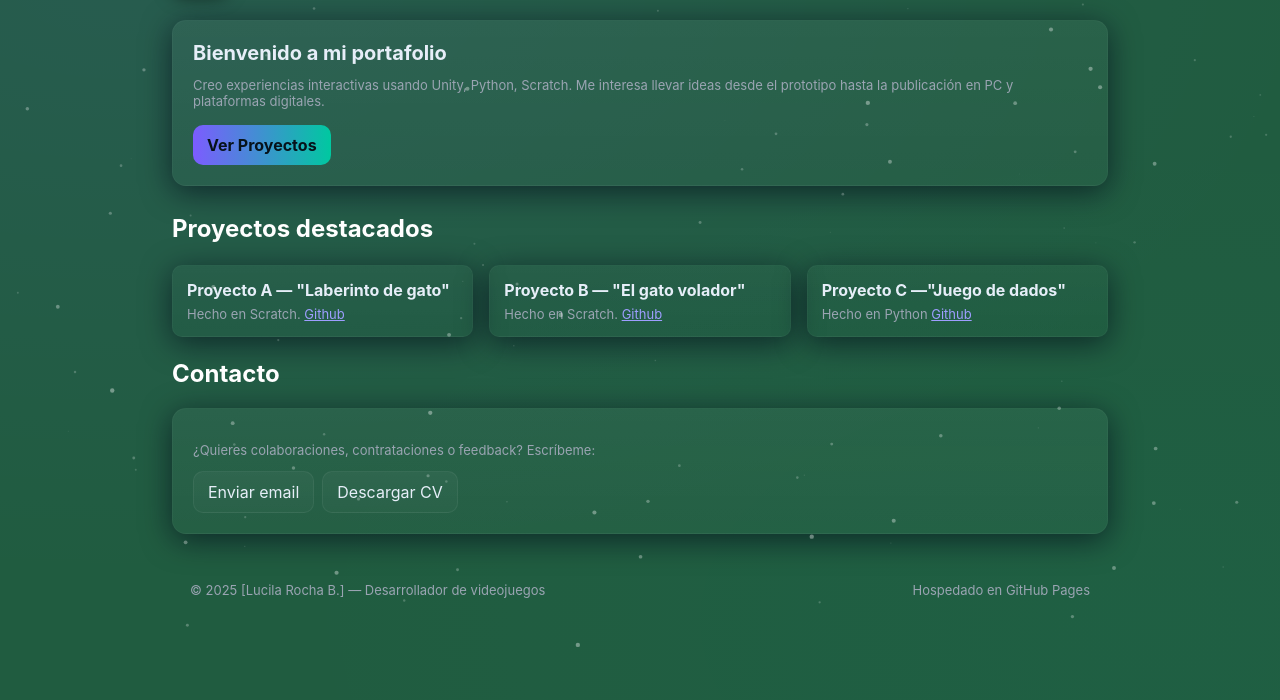
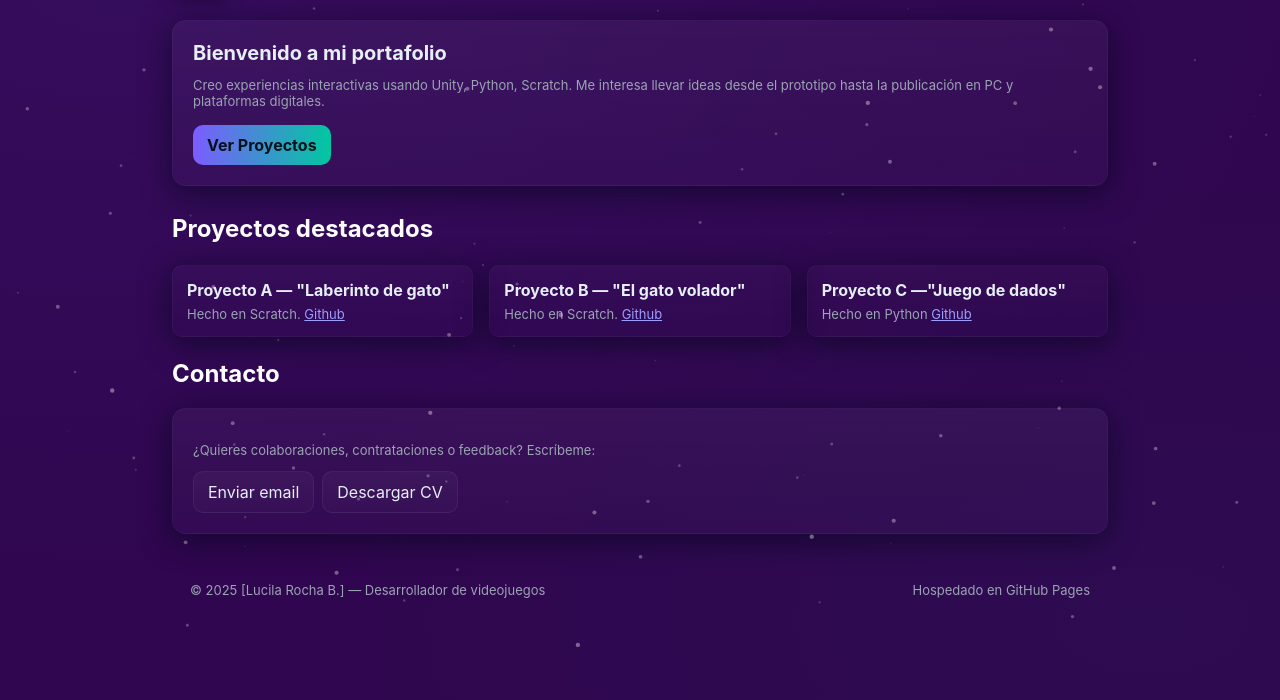
Before and after one commit to lucilakatrina-hash/lucilakatrina-hash.github.io, a plain HTML site: page index.html in a window 1280 px wide. Shown: the part 148-848 px from the top of the page. Drawn offline with Linux system fonts and the light colour scheme.

Commit message:
Update index.html

```diff
--- a/index.html
+++ b/index.html
@@ -25,7 +25,7 @@
 
   <style>
     :root{
-      --bg:#205C40;
+      --bg:#2F064F;
       --card:#0f1724;
       --muted:#9aa4b2;
       --accent:#7c5cff;
```
